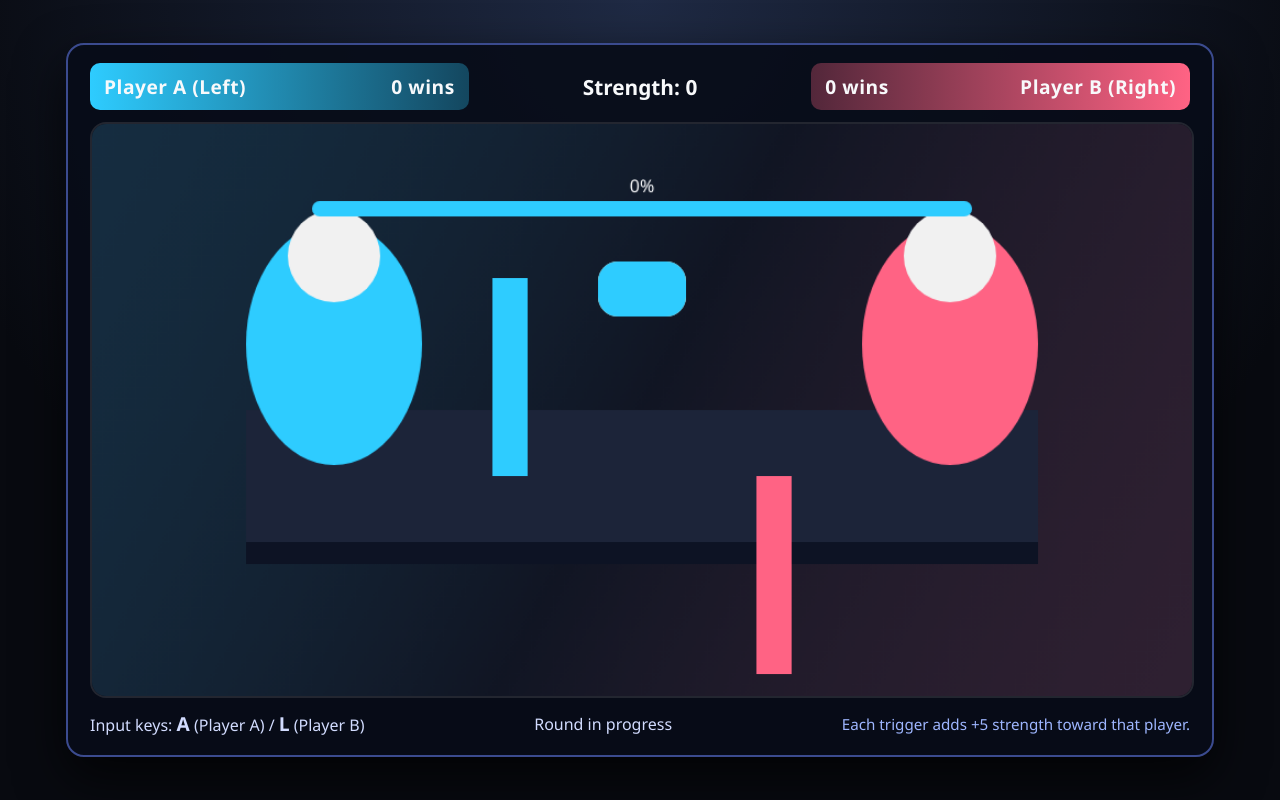
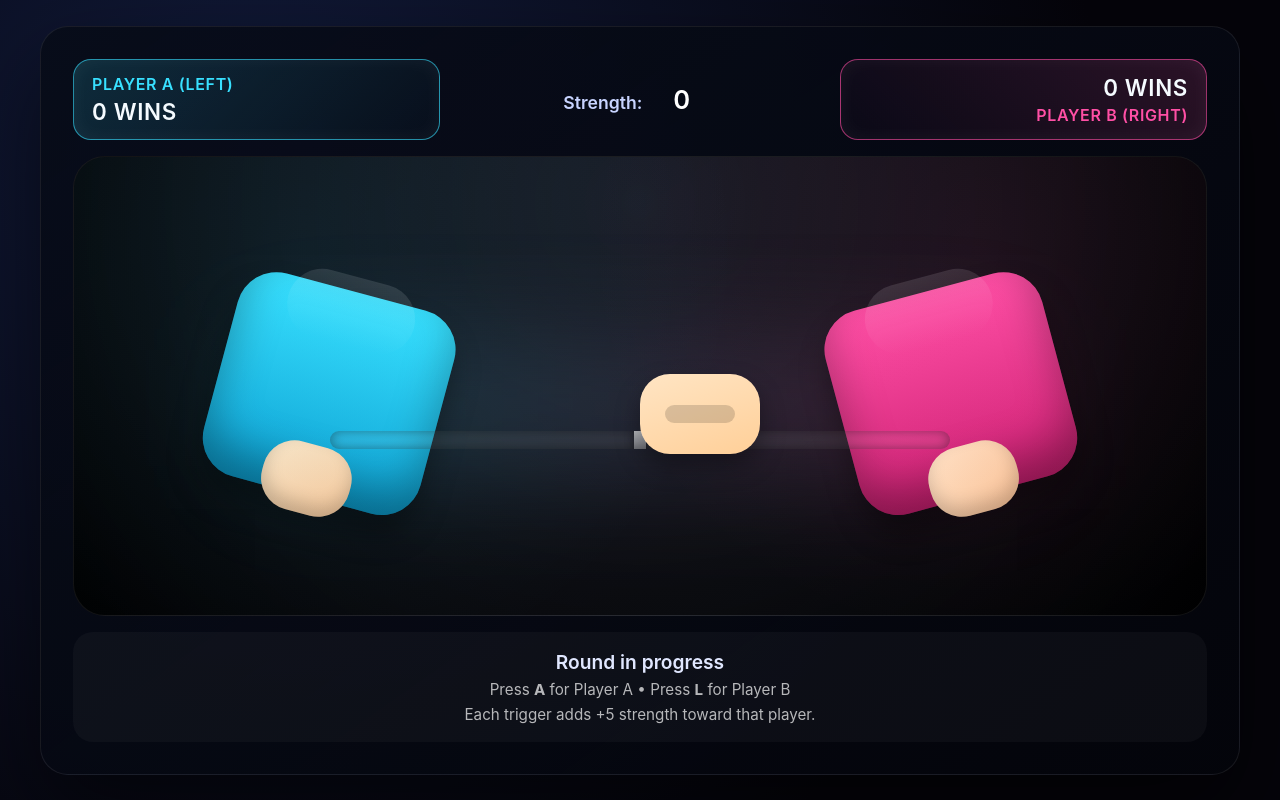
Before and after one commit to 12Bako/tiktok, a plain HTML site: page index.html in a window 1280 px wide. Drawn offline with Linux system fonts and the light colour scheme.

Commit message:
Restyle arena with neon arm-wrestling theme

```diff
--- a/index.html
+++ b/index.html
@@ -6,122 +6,415 @@
     <title>Arm Wrestling Duel</title>
     <style>
       :root {
-        font-family: "Segoe UI", system-ui, -apple-system, sans-serif;
-        color: #f8f9fb;
-        background: #0c0f19;
+        --bg: radial-gradient(circle at 20% 20%, #111a3a, #05040a 70%);
+        --panel: rgba(6, 11, 23, 0.9);
+        --blue: #38e0ff;
+        --blue-dark: #0b9ed1;
+        --pink: #ff4fa5;
+        --pink-dark: #cc1f72;
+        font-family: "Inter", "Segoe UI", system-ui, -apple-system, sans-serif;
+        color: #f5fbff;
+      }
+
+      * {
+        box-sizing: border-box;
       }
 
       body {
         margin: 0;
+        min-height: 100vh;
         display: flex;
-        min-height: 100vh;
         justify-content: center;
         align-items: center;
-        background: radial-gradient(circle at top, #1f2a44 0%, #080a10 70%);
+        background: var(--bg);
+        color: inherit;
+        padding: 18px;
       }
 
-      .hud {
-        width: min(1100px, 96vw);
-        background: rgba(7, 12, 24, 0.9);
-        border: 2px solid #3b4b8f;
-        border-radius: 18px;
-        padding: 18px 22px;
-        box-shadow: 0 20px 50px rgba(0, 0, 0, 0.7);
+      .app {
+        width: min(1200px, 100%);
+        background: linear-gradient(145deg, rgba(8, 12, 25, 0.95), rgba(4, 5, 11, 0.85));
+        border: 1px solid rgba(255, 255, 255, 0.08);
+        border-radius: 28px;
+        padding: clamp(18px, 4vw, 32px);
+        box-shadow: 0 40px 90px rgba(0, 0, 0, 0.55);
+        display: flex;
+        flex-direction: column;
+        gap: 16px;
       }
 
-      header {
-        display: flex;
-        justify-content: space-between;
+      .scoreboard {
+        display: grid;
+        grid-template-columns: repeat(auto-fit, minmax(180px, 1fr));
         align-items: center;
-        flex-wrap: wrap;
         gap: 16px;
-        margin-bottom: 12px;
       }
 
-      .player {
-        flex: 1 1 200px;
+      .player-card {
+        background: rgba(255, 255, 255, 0.05);
+        border-radius: 18px;
+        padding: 14px 18px;
         display: flex;
-        justify-content: space-between;
-        align-items: center;
-        padding: 10px 14px;
-        border-radius: 10px;
+        flex-direction: column;
+        gap: 4px;
         font-weight: 600;
-        letter-spacing: 0.5px;
+        text-transform: uppercase;
+        letter-spacing: 0.04em;
+        min-height: 80px;
+        box-shadow: inset 0 0 20px rgba(255, 255, 255, 0.05);
       }
 
-      .player span {
-        font-size: 1.2rem;
+      .player-card.left {
+        border: 1px solid rgba(56, 224, 255, 0.6);
+        background: linear-gradient(135deg, rgba(56, 224, 255, 0.15), rgba(56, 224, 255, 0.02));
+        color: var(--blue);
       }
 
-      .player.left {
-        background: linear-gradient(90deg, #2eccff, rgba(46, 204, 255, 0.3));
-      }
-
-      .player.right {
-        background: linear-gradient(90deg, rgba(255, 99, 132, 0.3), #ff6384);
+      .player-card.right {
+        border: 1px solid rgba(255, 79, 165, 0.6);
+        background: linear-gradient(225deg, rgba(255, 79, 165, 0.15), rgba(255, 79, 165, 0.02));
+        color: var(--pink);
         text-align: right;
       }
 
-      .center-info {
-        text-align: center;
-        flex: 1 1 160px;
-        font-size: 1.3rem;
-        font-weight: 600;
+      .player-card .wins {
+        font-size: 1.4rem;
+        color: #f5fbff;
       }
 
-      #arena {
-        width: 100%;
-        height: auto;
-        border-radius: 16px;
-        border: 2px solid rgba(255, 255, 255, 0.1);
-        background: #0a0d18;
-        display: block;
+      .readout {
+        text-align: center;
+        font-weight: 600;
+        color: #c8d4ff;
+        font-size: 1.1rem;
       }
 
-      .status-bar {
-        margin-top: 12px;
-        display: flex;
-        justify-content: space-between;
-        align-items: center;
-        flex-wrap: wrap;
-        gap: 10px;
-        font-size: 1rem;
-        color: #d2dcff;
+      .readout span {
+        display: inline-block;
+        min-width: 70px;
+        font-size: 1.6rem;
+        color: #fff;
       }
 
-      .status-bar strong {
-        font-size: 1.2rem;
+      .arena {
+        position: relative;
+        background: radial-gradient(circle at 50% 10%, rgba(255, 255, 255, 0.08), rgba(0, 0, 0, 0.9));
+        border-radius: 32px;
+        padding: clamp(30px, 6vw, 60px);
+        overflow: hidden;
+        min-height: clamp(280px, 55vw, 460px);
+        border: 1px solid rgba(255, 255, 255, 0.07);
       }
 
-      .hint {
+      .arena::after {
+        content: "";
+        position: absolute;
+        inset: 0;
+        background: radial-gradient(circle at 20% 20%, rgba(56, 224, 255, 0.08), transparent 45%),
+          radial-gradient(circle at 80% 20%, rgba(255, 79, 165, 0.08), transparent 40%);
+        pointer-events: none;
+      }
+
+      .table-glow {
+        position: absolute;
+        left: 50%;
+        top: 55%;
+        width: clamp(300px, 70%, 780px);
+        height: 120px;
+        transform: translate(-50%, -50%);
+        background: linear-gradient(90deg, rgba(56, 224, 255, 0.3), rgba(255, 79, 165, 0.3));
+        filter: blur(60px);
+        opacity: 0.6;
+      }
+
+      .arm {
+        position: absolute;
+        bottom: 26%;
+        width: 36%;
+        max-width: 320px;
+        display: flex;
+        justify-content: center;
+        align-items: flex-end;
+        transition: filter 0.2s ease;
+      }
+
+      .arm.left {
+        left: 6%;
+      }
+
+      .arm.right {
+        right: 6%;
+      }
+
+      .forearm {
+        width: 70%;
+        height: clamp(160px, 30vw, 210px);
+        border-radius: 40px;
+        position: relative;
+        transform-origin: bottom center;
+        transform: rotate(var(--arm-angle, 15deg));
+        box-shadow: inset 0 -25px 45px rgba(0, 0, 0, 0.35), 0 20px 30px rgba(0, 0, 0, 0.45);
+      }
+
+      .arm.left .forearm {
+        background: linear-gradient(180deg, var(--blue), var(--blue-dark));
+      }
+
+      .arm.right .forearm {
+        background: linear-gradient(180deg, var(--pink), var(--pink-dark));
+        transform: rotate(var(--arm-angle, -15deg));
+      }
+
+      .arm .forearm::before {
+        content: "";
+        position: absolute;
+        bottom: -18px;
+        left: 50%;
+        transform: translateX(-50%);
+        width: 90px;
+        height: 70px;
+        background: linear-gradient(145deg, #ffe6c7, #f9c495);
+        border-radius: 32px;
+        box-shadow: inset 0 -10px 18px rgba(0, 0, 0, 0.2);
+      }
+
+      .arm .forearm::after {
+        content: "";
+        position: absolute;
+        top: -15px;
+        left: 50%;
+        transform: translateX(-50%);
+        width: 130px;
+        height: 70px;
+        background: linear-gradient(180deg, rgba(255, 255, 255, 0.5), transparent);
+        border-radius: 35px;
+        opacity: 0.25;
+      }
+
+      .arm.pulse .forearm {
+        animation: armPulse 220ms ease;
+      }
+
+      .arm.active .forearm {
+        filter: drop-shadow(0 0 12px rgba(255, 255, 255, 0.5));
+      }
+
+      .hand-grip {
+        position: absolute;
+        left: 50%;
+        bottom: 35%;
+        transform: translateX(-50%);
+        width: 120px;
+        height: 80px;
+        border-radius: 30px;
+        background: linear-gradient(160deg, #ffe5c4, #ffcf98);
+        box-shadow: 0 12px 25px rgba(0, 0, 0, 0.35);
+        display: flex;
+        justify-content: center;
+        align-items: center;
+        z-index: 2;
+        transition: transform 0.18s ease;
+      }
+
+      .hand-grip span {
+        width: 70px;
+        height: 18px;
+        border-radius: 12px;
+        background: rgba(0, 0, 0, 0.15);
+      }
+
+      .progress-track {
+        position: absolute;
+        left: 50%;
+        top: 60%;
+        transform: translateX(-50%);
+        width: clamp(260px, 70%, 620px);
+        height: 18px;
+        border-radius: 30px;
+        background: rgba(255, 255, 255, 0.08);
+        overflow: hidden;
+        box-shadow: inset 0 0 12px rgba(0, 0, 0, 0.4);
+      }
+
+      .progress-fill,
+      .progress-fill.negative {
+        position: absolute;
+        top: 0;
+        height: 100%;
+        width: 0%;
+      }
+
+      .progress-fill {
+        left: 50%;
+        transform-origin: left center;
+        background: linear-gradient(90deg, var(--blue-dark), var(--blue));
+      }
+
+      .progress-fill.negative {
+        right: 50%;
+        left: auto;
+        transform-origin: right center;
+        background: linear-gradient(90deg, var(--pink-dark), var(--pink));
+      }
+
+      .progress-marker {
+        position: absolute;
+        top: -6px;
+        width: 12px;
+        height: 30px;
+        border-radius: 6px;
+        background: linear-gradient(180deg, rgba(255, 255, 255, 0.8), rgba(255, 255, 255, 0.2));
+        transform: translateX(-50%);
+        left: 50%;
+        box-shadow: 0 4px 10px rgba(0, 0, 0, 0.4);
+      }
+
+      .progress-track.flash::after {
+        content: "";
+        position: absolute;
+        inset: 0;
+        background: rgba(255, 255, 255, 0.35);
+        animation: barFlash 500ms ease;
+      }
+
+      .win-overlay {
+        position: absolute;
+        inset: 0;
+        display: flex;
+        justify-content: center;
+        align-items: center;
+        font-size: clamp(2rem, 7vw, 3rem);
+        font-weight: 800;
+        text-transform: uppercase;
+        letter-spacing: 0.08em;
+        color: #fff;
+        opacity: 0;
+        pointer-events: none;
+        text-shadow: 0 10px 30px rgba(0, 0, 0, 0.6);
+        transition: opacity 200ms ease;
+      }
+
+      .win-overlay.show {
+        opacity: 1;
+      }
+
+      .cta {
+        background: rgba(255, 255, 255, 0.03);
+        border-radius: 20px;
+        padding: clamp(12px, 3vw, 18px);
+        display: flex;
+        flex-direction: column;
+        gap: 6px;
+        text-align: center;
+      }
+
+      .cta .status {
+        font-size: 1.2rem;
+        font-weight: 600;
+        color: #e0e7ff;
+      }
+
+      .cta .hint {
         font-size: 0.95rem;
-        color: #9eb6ff;
+        color: rgba(255, 255, 255, 0.7);
+      }
+
+      @keyframes armPulse {
+        0% {
+          transform: rotate(var(--arm-angle)) scale(1);
+        }
+        40% {
+          transform: rotate(calc(var(--arm-angle) * 0.96)) scale(1.02);
+        }
+        100% {
+          transform: rotate(var(--arm-angle)) scale(1);
+        }
+      }
+
+      @keyframes tableImpact {
+        0% {
+          transform: translateY(0);
+        }
+        25% {
+          transform: translateY(6px);
+        }
+        60% {
+          transform: translateY(-2px);
+        }
+        100% {
+          transform: translateY(0);
+        }
+      }
+
+      @keyframes barFlash {
+        0% {
+          opacity: 0.7;
+        }
+        100% {
+          opacity: 0;
+        }
+      }
+
+      .arena.impact {
+        animation: tableImpact 450ms ease;
+      }
+
+      @media (max-width: 720px) {
+        .scoreboard {
+          grid-template-columns: 1fr;
+        }
+
+        .arm {
+          width: 44%;
+          bottom: 24%;
+        }
+
+        .player-card {
+          text-align: center;
+        }
+
+        .player-card.right {
+          text-align: center;
+        }
       }
     </style>
   </head>
   <body>
-    <div class="hud">
-      <header>
-        <div class="player left">
-          <span>Player A (Left)</span>
-          <span id="winsA">0 wins</span>
+    <div class="app">
+      <header class="scoreboard">
+        <div class="player-card left">
+          <div>Player A (Left)</div>
+          <div class="wins" id="winsA">0 wins</div>
         </div>
-        <div class="center-info">
+        <div class="readout">
           Strength: <span id="strengthValue">0</span>
         </div>
-        <div class="player right">
-          <span id="winsB">0 wins</span>
-          <span>Player B (Right)</span>
+        <div class="player-card right">
+          <div class="wins" id="winsB">0 wins</div>
+          <div>Player B (Right)</div>
         </div>
       </header>
-      <canvas id="arena" width="1000" height="520"></canvas>
-      <div class="status-bar">
-        <div>
-          Input keys: <strong>A</strong> (Player A) / <strong>L</strong> (Player B)
+      <section class="arena" id="arena">
+        <div class="table-glow"></div>
+        <div class="arm left" id="armA">
+          <div class="forearm"></div>
         </div>
-        <div id="status">Round in progress</div>
+        <div class="arm right" id="armB">
+          <div class="forearm"></div>
+        </div>
+        <div class="hand-grip" id="handGrip"><span></span></div>
+        <div class="progress-track" id="progressTrack">
+          <div class="progress-fill negative" id="progressFillNegative"></div>
+          <div class="progress-fill" id="progressFill"></div>
+          <div class="progress-marker" id="progressMarker"></div>
+        </div>
+        <div class="win-overlay" id="winOverlay"></div>
+      </section>
+      <footer class="cta">
+        <div class="status" id="status">Round in progress</div>
+        <div class="hint">Press <strong>A</strong> for Player A • Press <strong>L</strong> for Player B</div>
         <div class="hint">Each trigger adds +5 strength toward that player.</div>
-      </div>
+      </footer>
     </div>
 
     <script>
@@ -134,15 +427,54 @@
         resetDelay: 1200,
       };
 
-      const canvas = document.getElementById("arena");
-      const ctx = canvas.getContext("2d");
       const winsA = document.getElementById("winsA");
       const winsB = document.getElementById("winsB");
       const strengthValue = document.getElementById("strengthValue");
       const status = document.getElementById("status");
+      const leftArm = document.getElementById("armA");
+      const rightArm = document.getElementById("armB");
+      const progressFillPositive = document.getElementById("progressFill");
+      const progressFillNegative = document.getElementById("progressFillNegative");
+      const progressMarker = document.getElementById("progressMarker");
+      const progressTrack = document.getElementById("progressTrack");
+      const handGrip = document.getElementById("handGrip");
+      const winOverlay = document.getElementById("winOverlay");
+      const arena = document.getElementById("arena");
 
       function clamp(val, min, max) {
         return Math.min(Math.max(val, min), max);
+      }
+
+      function updateWins() {
+        winsA.textContent = `${state.wins.A} wins`;
+        winsB.textContent = `${state.wins.B} wins`;
+      }
+
+      function updateVisuals() {
+        const normalized = state.progress / 100;
+        const percent = normalized * 50;
+        const label = state.progress > 0 ? `+${state.progress}` : state.progress;
+        strengthValue.textContent = label;
+
+        progressFillPositive.style.width = normalized > 0 ? `${normalized * 50}%` : "0%";
+        progressFillNegative.style.width = normalized < 0 ? `${Math.abs(normalized) * 50}%` : "0%";
+        progressMarker.style.left = `${50 + percent}%`;
+
+        const leftAngle = 15 - normalized * 25;
+        const rightAngle = -15 - normalized * 25;
+        leftArm.style.setProperty("--arm-angle", `${leftAngle}deg`);
+        rightArm.style.setProperty("--arm-angle", `${rightAngle}deg`);
+        handGrip.style.transform = `translateX(${normalized * 70}px) rotate(${normalized * 6}deg)`;
+
+        leftArm.classList.toggle("active", state.pushing === "A");
+        rightArm.classList.toggle("active", state.pushing === "B");
+      }
+
+      function pulseArm(player) {
+        const arm = player === "A" ? leftArm : rightArm;
+        arm.classList.remove("pulse");
+        void arm.offsetWidth;
+        arm.classList.add("pulse");
       }
 
       function handleInput(player) {
@@ -150,7 +482,8 @@
         const delta = player === "A" ? state.increment : -state.increment;
         state.progress = clamp(state.progress + delta, -100, 100);
         state.pushing = player;
-        strengthValue.textContent = state.progress;
+        updateVisuals();
+        pulseArm(player);
 
         if (state.progress === 100) {
           declareWinner("A");
@@ -164,6 +497,14 @@
         state.wins[player] += 1;
         updateWins();
         status.textContent = `Player ${player} WINS!`;
+        winOverlay.textContent = player === "A" ? "Player A wins!" : "Player B wins!";
+        winOverlay.classList.add("show");
+        arena.classList.add("impact");
+        progressTrack.classList.add("flash");
+        setTimeout(() => {
+          arena.classList.remove("impact");
+          progressTrack.classList.remove("flash");
+        }, 600);
         setTimeout(resetRound, state.resetDelay);
       }
 
@@ -173,11 +514,8 @@
         strengthValue.textContent = 0;
         status.textContent = "Round in progress";
         state.locked = false;
-      }
-
-      function updateWins() {
-        winsA.textContent = `${state.wins.A} wins`;
-        winsB.textContent = `${state.wins.B} wins`;
+        winOverlay.classList.remove("show");
+        updateVisuals();
       }
 
       document.addEventListener("keydown", (event) => {
@@ -189,156 +527,12 @@
         }
       });
 
-      // Expose helpers for external triggers (OBS, chat bots, etc.).
       window.armWrestleTrigger = (player) => {
         if (player !== "A" && player !== "B") return;
         handleInput(player);
       };
 
-      function drawTable() {
-        ctx.fillStyle = "#121726";
-        ctx.fillRect(0, 0, canvas.width, canvas.height);
-
-        // Crowd lights
-        const gradient = ctx.createLinearGradient(0, 0, canvas.width, canvas.height);
-        gradient.addColorStop(0, "rgba(46, 204, 255, 0.12)");
-        gradient.addColorStop(0.5, "rgba(12, 15, 25, 0.2)");
-        gradient.addColorStop(1, "rgba(255, 99, 132, 0.12)");
-        ctx.fillStyle = gradient;
-        ctx.fillRect(0, 0, canvas.width, canvas.height);
-
-        // Table
-        ctx.fillStyle = "#1c2439";
-        ctx.fillRect(140, 260, canvas.width - 280, 120);
-        ctx.fillStyle = "#0d1324";
-        ctx.fillRect(140, 380, canvas.width - 280, 20);
-      }
-
-      function drawContestant(side) {
-        const isLeft = side === "left";
-        const bodyX = isLeft ? 220 : canvas.width - 220;
-        const bodyColor = isLeft ? "#2eccff" : "#ff6384";
-
-        ctx.fillStyle = bodyColor;
-        ctx.beginPath();
-        ctx.ellipse(bodyX, 200, 80, 110, 0, 0, Math.PI * 2);
-        ctx.fill();
-
-        ctx.fillStyle = "#f1f1f1";
-        ctx.beginPath();
-        ctx.arc(bodyX, 120, 42, 0, Math.PI * 2);
-        ctx.fill();
-      }
-
-      function drawArms() {
-        const pivotY = 320;
-        const pivotSpacing = 120;
-        const neutralAngle = 0;
-        const maxAngle = 0.75; // radians ~43°
-        const normalized = state.progress / 100; // -1 to 1
-
-        const leftAngle = neutralAngle - normalized * maxAngle;
-        const rightAngle = neutralAngle - normalized * maxAngle;
-
-        const armLength = 180;
-        const armWidth = 32;
-
-        // Left arm
-        ctx.save();
-        ctx.translate(canvas.width / 2 - pivotSpacing, pivotY);
-        ctx.rotate(leftAngle);
-        ctx.fillStyle = "#2eccff";
-        ctx.fillRect(-armWidth / 2, -armLength, armWidth, armLength);
-        ctx.restore();
-
-        // Right arm
-        ctx.save();
-        ctx.translate(canvas.width / 2 + pivotSpacing, pivotY);
-        ctx.rotate(Math.PI - rightAngle);
-        ctx.fillStyle = "#ff6384";
-        ctx.fillRect(-armWidth / 2, -armLength, armWidth, armLength);
-        ctx.restore();
-
-        // Hands lock
-        ctx.save();
-        ctx.translate(canvas.width / 2, pivotY - 170 + normalized * 40);
-        ctx.rotate(normalized * 0.1);
-        ctx.fillStyle = "#ffe0b3";
-        ctx.beginPath();
-        ctx.roundRect(-40, -25, 80, 50, 18);
-        ctx.fill();
-        ctx.restore();
-
-        // Indicator glow for pushing player
-        if (state.pushing) {
-          const color = state.pushing === "A" ? "rgba(46,204,255,0.4)" : "rgba(255,99,132,0.4)";
-          const offset = state.pushing === "A" ? -pivotSpacing : pivotSpacing;
-          ctx.save();
-          ctx.translate(canvas.width / 2 + offset, pivotY - 120);
-          ctx.fillStyle = color;
-          ctx.beginPath();
-          ctx.arc(0, 0, 40, 0, Math.PI * 2);
-          ctx.fill();
-          ctx.restore();
-        }
-      }
-
-      function drawProgressBar() {
-        const barWidth = 600;
-        const barHeight = 14;
-        const barX = (canvas.width - barWidth) / 2;
-        const barY = 70;
-
-        ctx.fillStyle = "rgba(255,255,255,0.1)";
-        ctx.roundRect(barX, barY, barWidth, barHeight, barHeight / 2);
-        ctx.fill();
-
-        const mid = barWidth / 2;
-        const fill = (state.progress / 100) * mid;
-
-        if (fill >= 0) {
-          ctx.fillStyle = "#2eccff";
-          ctx.roundRect(barX + mid, barY, fill, barHeight, barHeight / 2);
-          ctx.fill();
-        } else {
-          ctx.fillStyle = "#ff6384";
-          ctx.roundRect(barX + mid + fill, barY, Math.abs(fill), barHeight, barHeight / 2);
-          ctx.fill();
-        }
-
-        ctx.fillStyle = "#f8f9fb";
-        ctx.font = "16px 'Segoe UI', sans-serif";
-        ctx.textAlign = "center";
-        ctx.fillText(`${state.progress}%`, canvas.width / 2, barY - 8);
-      }
-
-      function animate() {
-        ctx.clearRect(0, 0, canvas.width, canvas.height);
-        drawTable();
-        drawContestant("left");
-        drawContestant("right");
-        drawArms();
-        drawProgressBar();
-        requestAnimationFrame(animate);
-      }
-
-      // Polyfill for roundRect in some browsers
-      if (!CanvasRenderingContext2D.prototype.roundRect) {
-        CanvasRenderingContext2D.prototype.roundRect = function (x, y, w, h, r) {
-          if (w < 2 * r) r = w / 2;
-          if (h < 2 * r) r = h / 2;
-          this.beginPath();
-          this.moveTo(x + r, y);
-          this.arcTo(x + w, y, x + w, y + h, r);
-          this.arcTo(x + w, y + h, x, y + h, r);
-          this.arcTo(x, y + h, x, y, r);
-          this.arcTo(x, y, x + w, y, r);
-          this.closePath();
-          return this;
-        };
-      }
-
-      animate();
+      updateVisuals();
     </script>
   </body>
 </html>
```
